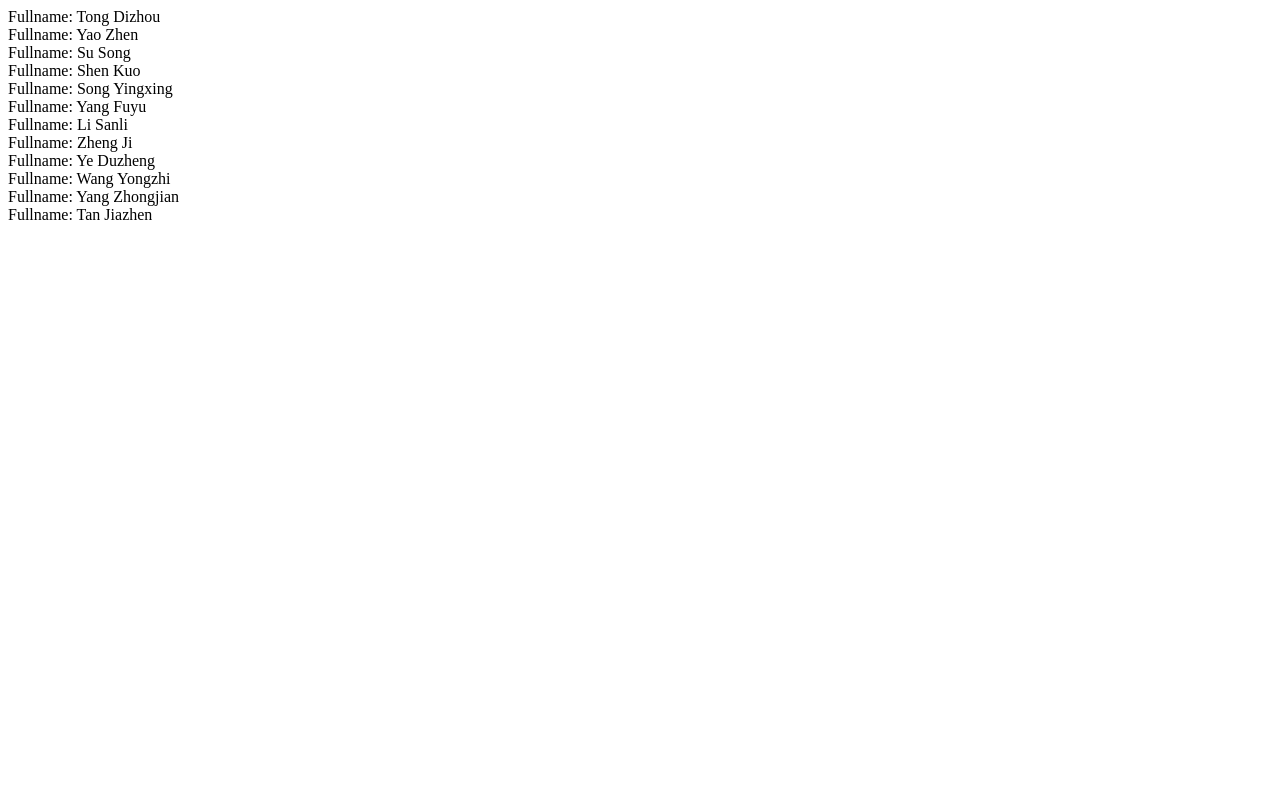
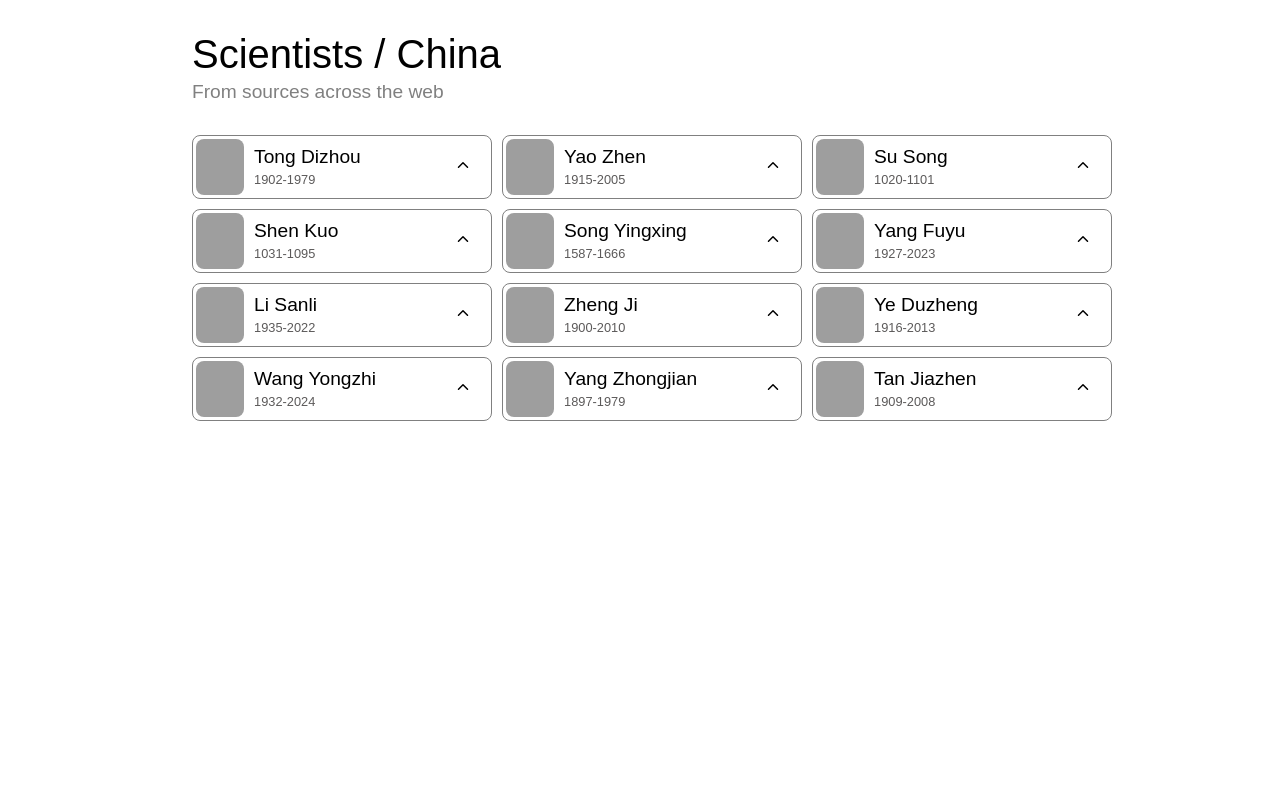
Before and after one commit to alex-anie/chinese_scientists, a PHP site: page / in a window 1280 px wide. Run offline with PHP 8.4, Linux system fonts and the light colour scheme; grey boxes are pictures that could not be loaded.

Commit message:
card section created

```diff
--- /dev/null
+++ b/css/main.css
@@ -0,0 +1,107 @@
+*,::after,::before {
+    padding: 0;
+    margin: 0;
+    box-sizing: border-box;
+    font-family: sans-serif;
+}
+
+img {
+    width: 100%;
+}
+
+a {
+    text-decoration: none;
+    color: black;
+}
+
+.web-root {
+    width: 70%;
+    margin: 2em auto;
+    /* border: 1px solid gray; */
+}
+
+.heading-wrapper .heading {
+    font-size: 2.5em;
+    font-weight: 100;
+}
+
+.heading-wrapper .heading-text {
+    font-size: 1.2em;
+    color: gray;
+    margin-top: 0.2em;
+}
+
+/* CARD */
+
+.mini-card {
+    width: 18.75em; /*300px*/
+    height: 4em; /*50px*/
+    border: 1px solid gray;
+    border-radius: 8px;
+    padding: 3px;
+
+    display: flex;
+    gap: 10px;
+    cursor: pointer;
+    transition: background-color 0.5s ease-in;
+}
+
+.mini-card:hover{
+    background-color: black;
+}
+
+.mini-card:hover .fullname-wrapper .fullname {
+    color: white;
+}
+
+.mini-card:hover .fullname-wrapper .birth-death {
+    color: rgb(133, 130, 130);
+}
+
+.mini-card:hover .chevron-icon-wrapper svg {
+    stroke: white;
+}
+
+.mini-card .mini-profile-wrapper {
+    width:  3.75em;
+    height: 100%;
+}
+
+.mini-card .mini-img {
+    width: 100%;
+    height: 100%;
+    object-fit:cover;
+    object-position:top;
+    border-radius: 8px;
+}
+
+.mini-card .mini-card-body {
+    width: 100%;
+    height: 100%;
+    display: flex;
+    justify-content: space-between;
+    align-items: center;
+}
+
+.card-container{
+    display: grid;
+    grid-template-columns: repeat(3, 1fr);
+    gap: 10px;
+    margin-top: 2em;
+}
+
+.chevron-icon-wrapper {
+    padding-right: 1em;
+}
+
+.fullname-wrapper .fullname {
+    font-size: 1.2em;
+    font-weight: lighter;
+}
+
+.fullname-wrapper .birth-death {
+    font-size: 0.8em;
+    font-weight: lighter;
+    color: rgb(92, 90, 90);
+    margin-top: 4px;
+}
--- a/index.php
+++ b/index.php
@@ -1,10 +1,5 @@
 <?php
     include "chinese_scientists.php";
-
-
-    foreach($chinese_scientists as $scientist){
-        echo "Fullname: " .$scientist['firstname']." ".$scientist['lastname']. "<br />";
-    }
 ?>
 
 
@@ -14,8 +9,44 @@
     <meta charset="UTF-8">
     <meta name="viewport" content="width=device-width, initial-scale=1.0">
     <title>Scientists / China</title>
+    <link rel="stylesheet" href="./css/main.css" />
+
 </head>
 <body>
+    <main class="web-root">
+        <section class="heading-wrapper">
+            <h1 class="heading">Scientists / China</h1>
+            <p class="heading-text">From sources across the web</p>
+        </section>
 
+        <article>
+            <section class="card-container">
+                <?php
+                    foreach($chinese_scientists as $scientist){
+                        echo '
+                            <aside class="mini-card">
+                                <div class="mini-profile-wrapper">
+                                    <img src="'.$scientist['avatar'].'" alt="'.$scientist['bio'].'" class="mini-img">
+                                </div>
+
+                                <div class="mini-card-body">
+                                    <div class="fullname-wrapper">
+                                        <h4 class="fullname">'.$scientist['firstname']. ' '.$scientist['lastname'] .'</h4>
+                                        <p class="birth-death">'.$scientist['birthday']. '-'.$scientist['death'].'</p>
+                                    </div>
+
+                                    <div class="chevron-icon-wrapper">
+                                        <svg xmlns="http://www.w3.org/2000/svg" viewBox="0 0 24 24" width="18" height="18" class="main-grid-item-icon" fill="none" stroke="currentColor" stroke-linecap="round" stroke-linejoin="round" stroke-width="2">
+                                        <polyline points="18 15 12 9 6 15" />
+                                        </svg>
+                                    </div>
+                                </div>
+                            </aside>
+                        ';
+                    }
+                ?>
+            </section>
+        </article>
+    </main>
 </body>
 </html>
```
